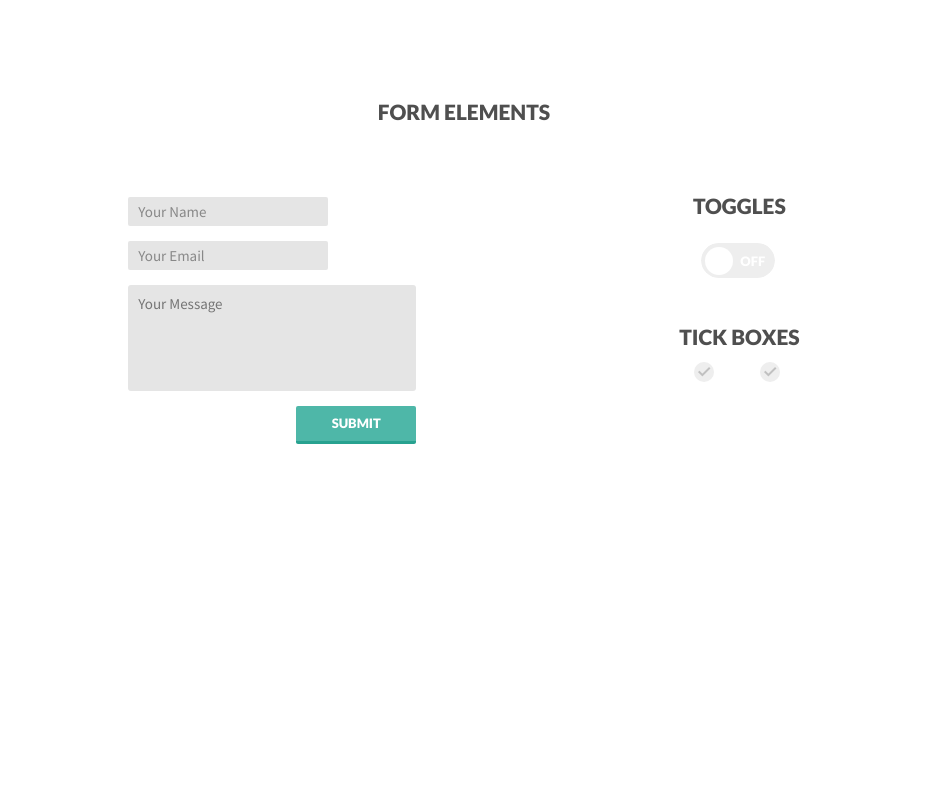
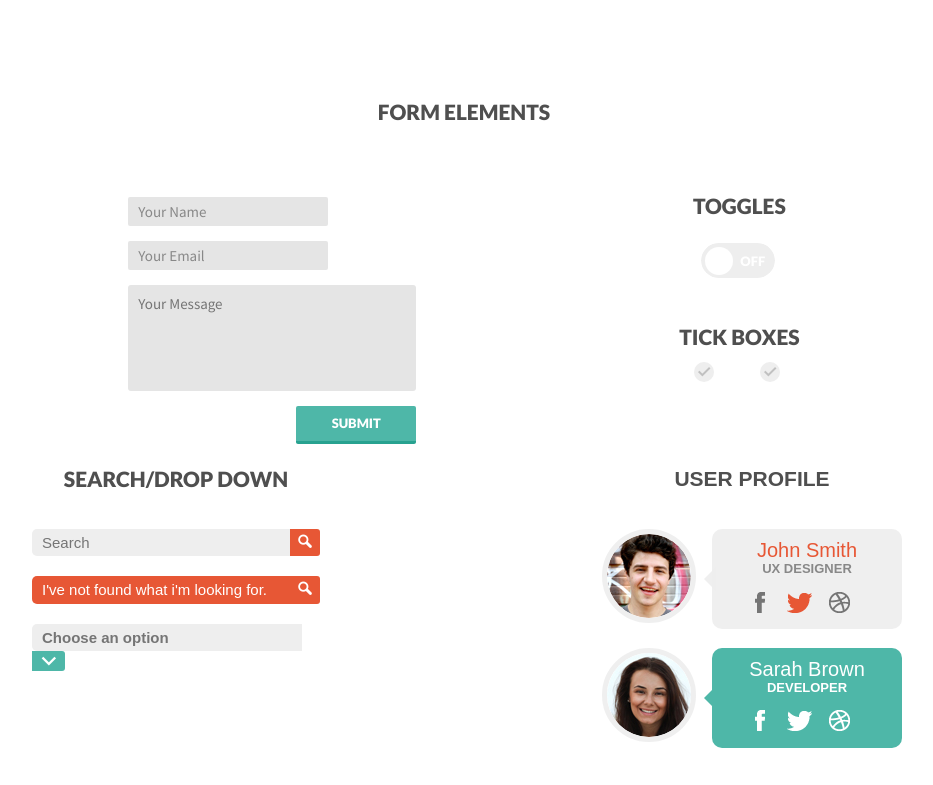
Before and after one commit to MishaPandovich/FlatUi, a website built with webpack: page src/page/index.pug in a window 1280 px wide. Shown: the part 1512-2297 px from the top of the page, without its empty margins (176-1109 px from the left). Before the commit the page ends 1956 px from the top, so only its background shows below. Built offline with nearby package versions, Linux system fonts and the light colour scheme.

Commit message:
выполнен 5-ый блок + исходники

```diff
--- a/src/index.js
+++ b/src/index.js
@@ -3,3 +3,4 @@ import './js/section-one/standart-buttons.js';
 import './js/section-three/slider-one.js';
 import './js/section-three/slider-two.js';
 import './js/section-four/form-feedback.js';
+import './js/section-five/drop-down.js';
--- /dev/null
+++ b/src/js/section-five/drop-down.js
@@ -0,0 +1,22 @@
+(function() {
+	var select = document.querySelector('.drop-down__select');
+	var button = document.querySelector('.drop-down__button');
+	var wrapperOptions = document.querySelector('.options');
+	var options = document.querySelectorAll('.options__item');
+
+	button.addEventListener('click', function() {
+		wrapperOptions.classList.toggle('no-hidden');
+	});
+
+	function selectOption(element) {
+		element.addEventListener('click', function() {
+			select.placeholder = this.textContent;
+			select.value = this.textContent;
+			select.name = this.textContent;
+		});
+	}
+
+	for (var i=0; i<options.length; i++) {
+		selectOption(options[i]);
+	}
+}());
--- /dev/null
+++ b/src/page/components/section-five/search.pug
@@ -0,0 +1,21 @@
+section.search.drop-down
+	h1.title.search__title search/drop down
+	div.search__wrap
+		input.search__input(type="search" placeholder="Search")
+		button.search__button
+			img.seach__icon(src="../images/search-icon.png")
+
+	div.search__wrap
+		input.search__input.search__input--error(type="search" placeholder="I've not found what i'm looking for....")
+		button.search__button
+			img.seach__icon(src="../images/search-icon.png")
+
+	div.drop-down__wrap
+		input.drop-down__select(type="text" placeholder="Choose an option")
+		button.drop-down__button
+			img.drop-down__icon(src="../images/select-icon.png")
+		div.options.hidden
+			span.options__item This is option 1
+			span.options__item This is option 2
+			span.options__item This is option 3
+			span.options__item This is option 4
--- /dev/null
+++ b/src/page/components/section-five/user-profile.pug
@@ -0,0 +1,21 @@
+section.profiles
+	h1.title.profiles__title User profile
+	div.user.user--man
+		img.user__pic(src="../images/user-man.jpg")
+		div.user__info
+			p.user__name John Smith
+			p.user__position Ux Designer
+			div.social
+				a.social__btn.social__btn--facebook(href="#")
+				a.social__btn.social__btn--twitter(href="#")
+				a.social__btn.social__btn--dribbble(href="#")
+
+	div.user.user--woman
+		img.user__pic(src="../images/user-woman.jpg")
+		div.user__info
+			p.user__name Sarah Brown
+			p.user__position Developer
+			div.social
+				a.social__btn.social__btn--facebook(href="#")
+				a.social__btn.social__btn--twitter(href="#")
+				a.social__btn.social__btn--dribbble(href="#")
--- a/src/page/index.pug
+++ b/src/page/index.pug
@@ -19,3 +19,7 @@ html(lang="ru-RU")
 				include components/section-three/stages
 			div.section
 				include components/section-four/form-elements
+			div.section
+				div.section__inner
+					include components/section-five/search
+					include components/section-five/user-profile
--- /dev/null
+++ b/src/scss/blocks/section-five/drop-down.scss
@@ -0,0 +1,63 @@
+.drop-down {
+    margin-top: 0;
+    width: 60%;
+}
+
+.drop-down__wrap {
+	display: flex;
+    flex-wrap: wrap;
+    margin: auto;
+    width: 50%;
+}
+
+.drop-down__button {
+	border: none;
+    background: red;
+    height: 25px;
+}
+
+.drop-down__select {
+	width: 250px;
+    border: none;
+    background: #eee;
+    padding: 5px 10px;
+    font-family: SourceSansPro-Regular,sans-serif;
+    font-size: 15px;
+    font-weight: bold;
+    color: #888;
+    border-radius: 5px 0 0 5px;
+}
+
+.drop-down__button {
+	border: none;
+    background: #4eb7a8;
+    width: 33px;
+    height: auto;
+    border-radius: 0 3px 3px 0;
+    cursor: pointer;
+}
+
+.drop-down__icon {
+	margin-top: 3px;
+}
+
+.options.hidden {
+    width: 100%;
+    visibility: hidden;
+    display: flex;
+    height:0;
+    flex-direction: column;
+}
+
+.options.no-hidden {
+    visibility: visible;
+    height: auto;
+}
+
+.options__item {
+    font-family: SourceSansPro-Regular,sans-serif;
+    padding: 5px 10px;
+    color: #fff;
+    background: #4eb7a8;
+    cursor: pointer;
+}
--- /dev/null
+++ b/src/scss/blocks/section-five/search.scss
@@ -0,0 +1,83 @@
+.search {
+    width: 60%;
+    margin: auto;
+}
+
+.search__title {
+	/*общие стили*/
+	margin-bottom: 5%;
+	font-family: 'Lato', sans-serif;
+	font-size: 21px;
+	line-height: 42px;
+	color: #4f4f4f;
+	font-weight: 900;
+	text-align: center;
+	text-transform: uppercase;
+}
+
+.search__wrap {
+	display: flex;
+    margin: auto;
+    width: 50%;
+    margin-bottom: 20px;
+}
+
+.search__button {
+	border: none;
+    background: red;
+    height: 25px;
+}
+
+.search__input {
+	width: 300px;
+    border: none;
+    background: #eee;
+    padding: 5px 10px;
+    font-family: SourceSansPro-Regular,sans-serif;
+    font-size: 15px;
+    color: #888;
+    border-radius: 5px 0 0 5px;
+}
+
+.search__input--error {
+    color: #ffffff;
+    background: #e75735;
+}
+
+/* webkit */
+.search__input--error::-webkit-input-placeholder {
+    color: #fff;
+}
+
+/* Firefox 19+ */
+.search__input--error::-moz-placeholder {
+   color: #fff;
+}
+
+/* Firefox 18- */
+.search__input--error:-moz-placeholder {
+    color: #fff;
+}
+
+/* IE */
+.search__input--error:-ms-input-placeholder {
+    color: #fff;
+}
+
+.search__button {
+	border: none;
+    background: #e75735;
+    width: 33px;
+    height: auto;
+    border-radius: 0 3px 3px 0;
+    cursor: pointer;
+}
+
+.search__icon {
+	margin-top: 3px;
+}
+
+.search-error {
+	color: #ffffff;
+	background: #e75735;
+}
--- /dev/null
+++ b/src/scss/blocks/section-five/user-profile.scss
@@ -0,0 +1,145 @@
+.section__inner {
+	display: flex;
+    width: 90%;
+    margin: auto;
+}
+
+.profiles {
+	width: 60%;
+    margin: auto;
+}
+
+.profiles__title {
+	margin-bottom: 5%;
+	font-family: 'Lato-Black', sans-serif;
+	font-size: 21px;
+	line-height: 42px;
+	color: #4f4f4f;
+	text-align: center;
+	text-transform: uppercase;
+}
+
+.user {
+	width: 300px;
+    position: relative;
+    margin-bottom: 40px;
+
+    margin: auto;
+    margin-bottom: 20px;
+}
+
+.user__pic {
+	border: 5px solid #eeee;
+    border-radius: 50%;
+}
+
+.user__info {
+	width: 190px;
+    height: 100px;
+    position: absolute;
+    background: #eeee;
+    top: 0;
+    right: 0;
+    border-radius: 10px;
+
+    &::before {
+	    content: "";
+	    position: absolute;
+	    top: 38%;
+	    left: -20px;
+	    border: 12px solid rgba(0,0,0,0);
+	    border-right-color: #eeee;
+	}
+}
+
+.user__name {
+	color: #e75735;
+    font-family: Lato-Regular,sans-serif;
+    text-align: center;
+    font-size: 20px;
+    margin-top: 10px;
+    margin-bottom: -5px;
+}
+
+.user__position {
+	text-align: center;
+	font-family: Lato-Bold, sans-serif;
+    margin-top: 5px;
+    text-transform: uppercase;
+    color: #888;
+    margin-top: 5px;
+    font-size: 13px;
+    font-weight: 600;
+}
+
+.social {
+	width: 120px;
+    margin: auto;
+}
+
+.social__btn {
+	display: inline-block;
+    width: 25px;
+    height: 25px;
+	margin-right: 15px;
+	cursor: pointer;
+}
+
+.social__btn--facebook {
+	background: url('../images/FB.png') no-repeat;
+	background-position: center;
+}
+
+.social__btn--twitter {
+	background: url('../images/Twitter.png') no-repeat;
+	background-position: center;
+}
+
+.social__btn--dribbble {
+	background: url('../images/dribbble.png') no-repeat;
+	background-position: center;
+}
+
+
+
+.user--woman .user__info {
+    background: #4eb7a8;
+
+     &::before {
+	    content: "";
+	    position: absolute;
+	    top: 38%;
+	    left: -20px;
+	    border: 12px solid rgba(0,0,0,0);
+	    border-right-color: #4eb7a8;
+	}
+}
+
+.user--woman .user__name {
+	color: #ffffff;
+}
+
+.user--woman .user__position {
+	color: #ffffff;
+}
+
+.user--woman .social__btn--facebook {
+	background: url('../images/FB-copy.png') no-repeat;
+	background-position: center;
+}
+
+.user--woman .social__btn--twitter {
+	background: url('../images/Twitter-copy.png') no-repeat;
+	background-position: center;
+}
+
+.user--woman .social__btn--dribbble {
+	background: url('../images/dribbble-copy.png') no-repeat;
+	background-position: center;
+}
+
+
+/*
+font-family: 'Lato', sans-serif;
+font-family: 'Source Sans Pro', sans-serif;
+*/
--- a/src/scss/main.scss
+++ b/src/scss/main.scss
@@ -11,3 +11,6 @@
 @import 'blocks/section-four/form-elements.scss';
 @import 'blocks/section-four/tick-boxes.scss';
 @import 'blocks/section-four/toggles.scss';
+@import 'blocks/section-five/search.scss';
+@import 'blocks/section-five/drop-down.scss';
+@import 'blocks/section-five/user-profile.scss';
```
Also changed, not shown: dist/app.css, dist/app.js, dist/images/FB-copy.png (added), dist/images/FB.png (added), dist/images/Twitter-copy.png (added), dist/images/Twitter.png (added), dist/images/dribbble-copy.png (added), dist/images/dribbble.png (added), dist/images/search-icon.png (added), dist/images/select-icon.png (added), dist/images/user-man.jpg (added), dist/images/user-woman.jpg (added), dist/index.html.
